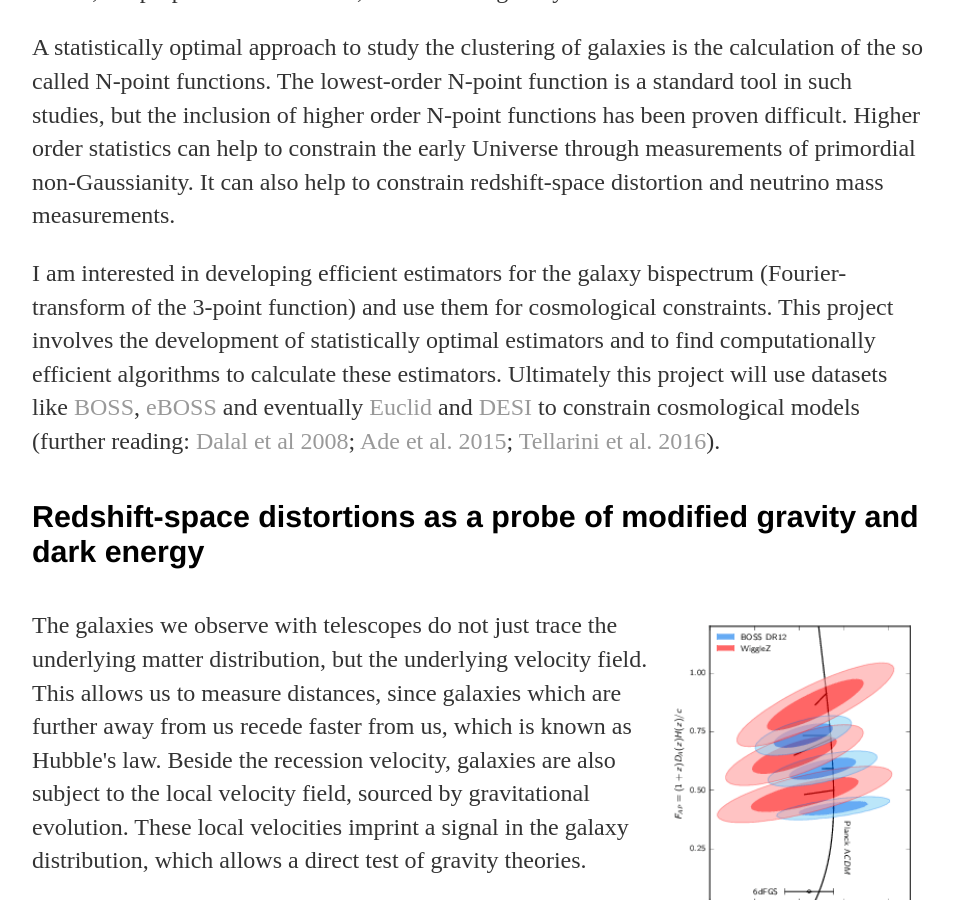
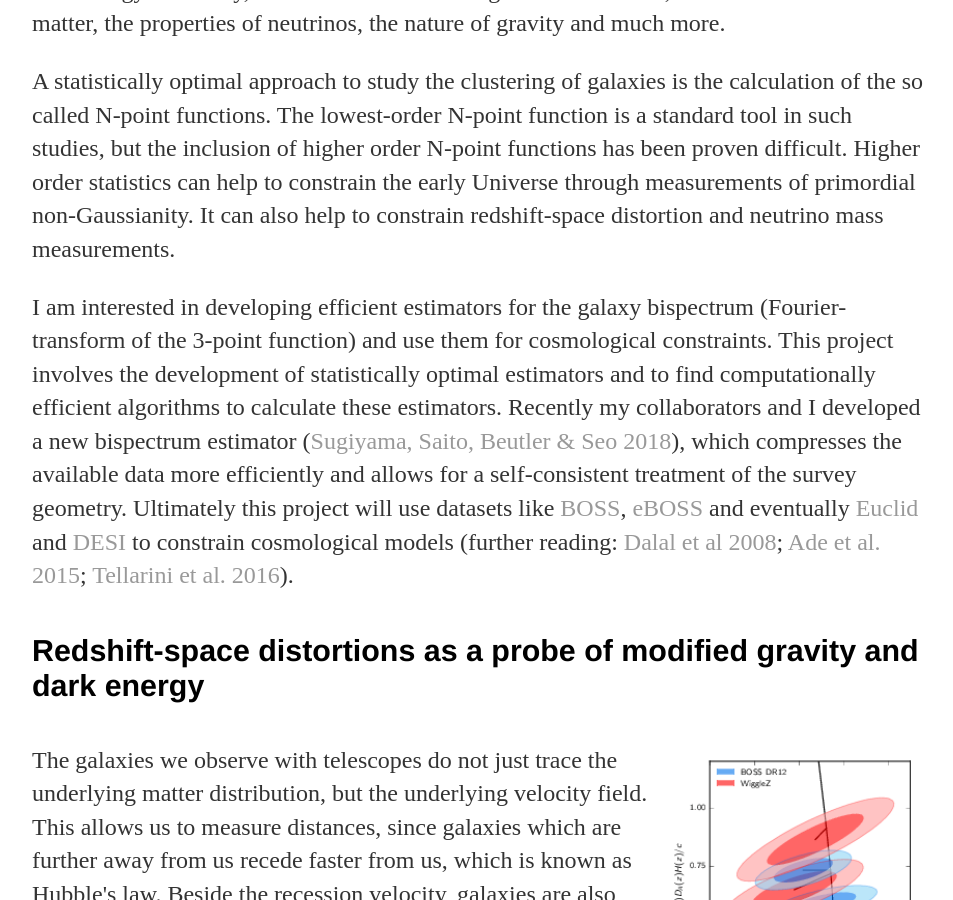
Before and after one commit to fbeutler/fbeutler.github.io, a Jekyll site: the page built from research/projects.html, in a window 1280 px wide and 900 px high, scrolled down 3407 px. Shown: the whole window, without its empty margins (160-1113 px from the left). Built offline with Jekyll 4.4.1, drawn with Linux system fonts in a browser that asks for light colours; some of the changed text lies outside the part shown.

Commit message:
Update projects.html

```diff
--- a/research/projects.html
+++ b/research/projects.html
@@ -108,7 +108,8 @@ pattern. Therefore by statistically analyzing the matter distribution in the Uni
     <p>
       I am interested in developing efficient estimators for the galaxy bispectrum (Fourier-transform of the 3-point function) and use them
       for cosmological constraints. This project involves the development of statistically optimal estimators and to find computationally
-      efficient algorithms to calculate these estimators. Ultimately this project will use datasets like <a
+      efficient algorithms to calculate these estimators. Recently my collaborators and I developed a new bispectrum estimator (<a href="https://arxiv.org/abs/1803.02132" target="_blank">Sugiyama, Saito, Beutler & Seo 2018</a>), which
+      compresses the available data more efficiently and allows for a self-consistent treatment of the survey geometry. Ultimately this project will use datasets like <a
       href="http://www.sdss3.org/surveys/boss.php" target="_blank">BOSS</a>, <a href="http://www.sdss.org/surveys/eboss/" target="_blank">
       eBOSS</a> and eventually
       <a href="https://www.euclid-ec.org/" targey="_blank">Euclid</a> and <a href="http://desi.lbl.gov/" target="_blank">DESI</a>
```
Also changed, not shown: other parts of research/projects.html (+1 -1 lines).
